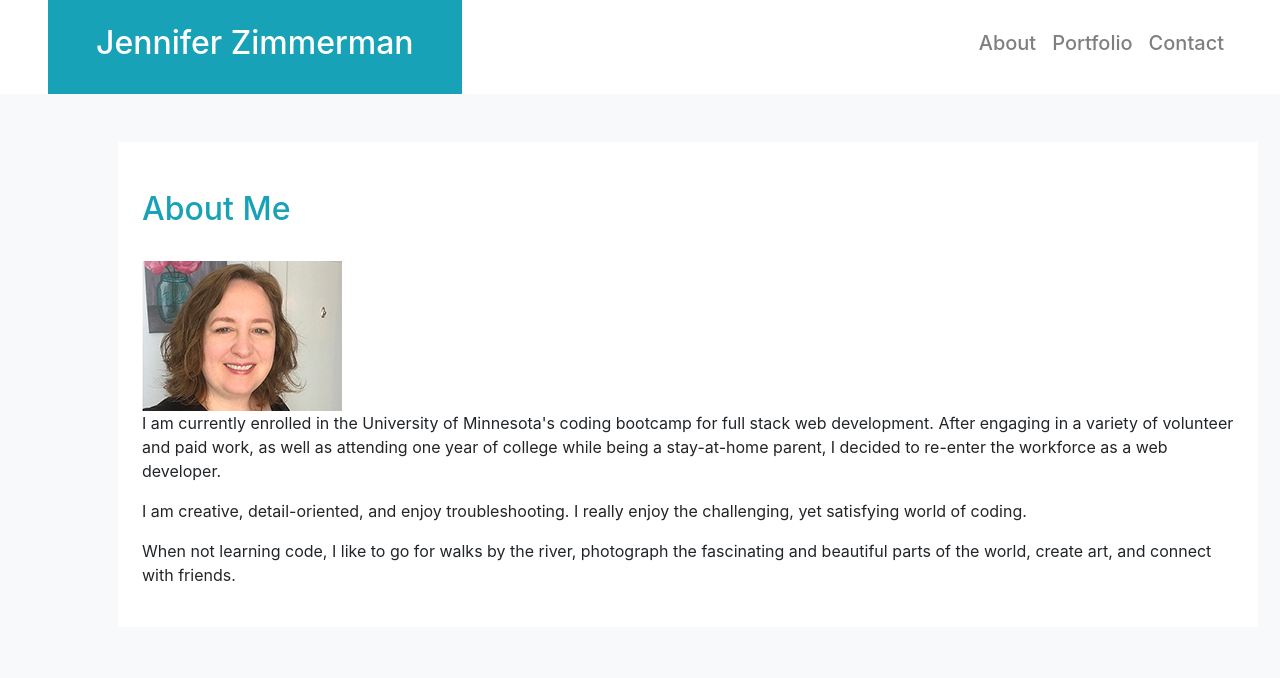
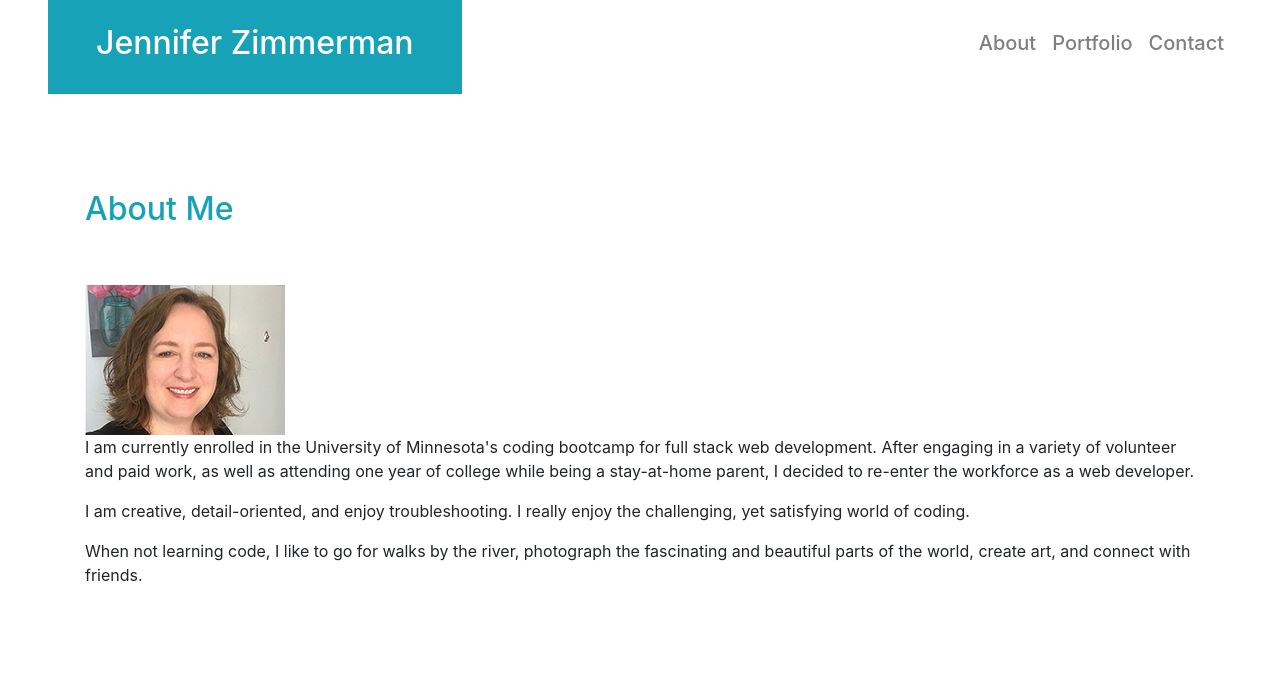
Before and after one commit to jennifer0101/Bootstrap-Portfolio, a plain HTML site: page index.html in a window 1280 px wide. Drawn offline with nearby package versions, Linux system fonts and the light colour scheme.

Commit message:
added more bootstrap sytling to index

```diff
--- /dev/null
+++ b/assets/style.css
@@ -0,0 +1,9 @@
+body {
+    background-image: url(../images/circles-light.png);
+    background-image:repeat;
+    color: #777777;
+    font-family: 'Arial', 'Helvetica Neue', Helvetica, sans-serif;
+    font-size: 18px;
+    letter-spacing: 1px;
+    line-height: 1.6;
+}
--- a/index.html
+++ b/index.html
@@ -5,13 +5,14 @@
     <meta charset="UTF-8">
     <meta name="viewport" content="width=device-width, initial-scale=1.0">
     <title>Bootstrap Portfolio</title>
-    <link rel="stylesheet" type="text/css" href="reset.css">
-    <link rel="stylesheet" type="text/css" href="assets/css/style.css">
+
     <link rel="stylesheet" href="https://stackpath.bootstrapcdn.com/bootstrap/4.3.1/css/bootstrap.min.css"
         integrity="sha384-ggOyR0iXCbMQv3Xipma34MD+dH/1fQ784/j6cY/iJTQUOhcWr7x9JvoRxT2MZw1T" crossorigin="anonymous">
-</head>
+    <link rel="stylesheet" type="text/css" href="assets/css/style.css">
 
-<body class="bg-light">
+    </head>
+
+<body>
 
     <nav class="navbar navbar-expand-lg navbar-light bg-white p-0">
         <a class="navbar-brand bg-info py-4 px-5 ml-5 text-white" href="#">
@@ -24,17 +25,17 @@
         <div class="collapse navbar-collapse mr-5" id="navbarNavDropdown">
             <ul class="navbar-nav ml-auto">
                 <li class="nav-item">
-                    <a class="nav-link" href="#">
+                    <a class="nav-link" href="index.html">
                         <h5>About</h5>
                     </a>
                 </li>
                 <li class="nav-item">
-                    <a class="nav-link" href="#">
+                    <a class="nav-link" href="portfolio.html">
                         <h5>Portfolio</h5>
                     </a>
                 </li>
                 <li class="nav-item">
-                    <a class="nav-link" href="#">
+                    <a class="nav-link" href="contact.html">
                         <h5>Contact</h5>
                     </a>
                 </li>
@@ -45,8 +46,14 @@
     <div class="container">
 
         <div class="row">
-            <div class="col-md-12 bg-white p-4 m-5">
-                <h2 class="text-info text-left py-4">About Me</h2>
+
+            <div class="col-md-12 bg-white mt-5 py-5">
+                <h2 class="text-info text-left">About Me</h2>
+            </div>
+        </div>
+
+        <div class="row">
+            <div class="col-md-12 bg-white">
                 <img id="bio-img" src="assets/images/JF_200.jpg" alt="Jennifer Zimmerman">
                 <p>I am currently enrolled in the University of Minnesota's coding bootcamp for full stack
                     web development. After engaging in a variety of volunteer and paid work, as well as attending
@@ -63,25 +70,11 @@
                 </p>
             </div>
         </div>
+
+
     </div>
     </div>
 
-
-
-
-
-
-
-
-
-
-
-
-
-
-
-    <section>
-    </section>
 
     <footer>
     </footer>
```
